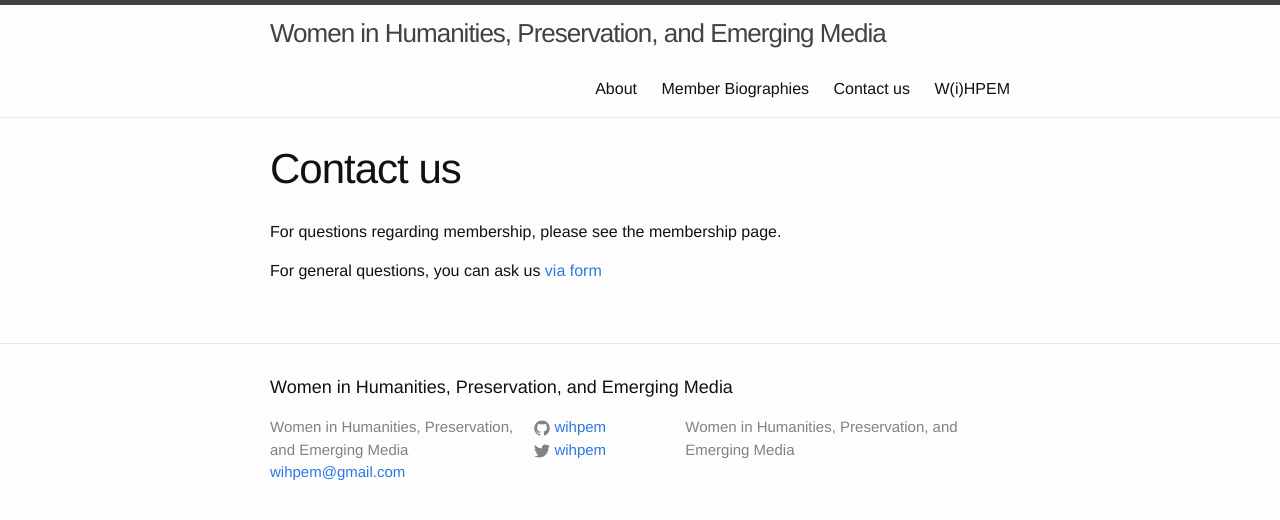
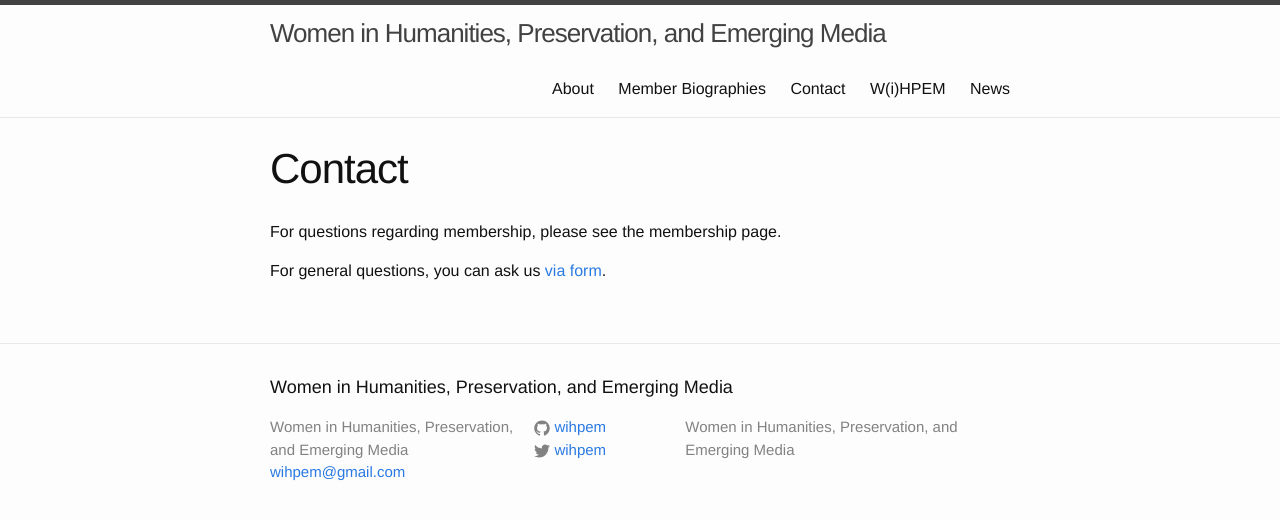
Before and after one commit to wihpem/wihpem.github.io, a Jekyll site: the page built from contact.md, in a window 1280 px wide. Shown: the top 520 px of the page. Built offline with Jekyll 4.4.1, drawn with Linux system fonts in a browser that asks for light colours.

```diff
--- a/contact.md
+++ b/contact.md
@@ -1,9 +1,9 @@
 ---
 layout: page
-title: Contact us
+title: Contact
 permalink: /contact/
 ---
 
 For questions regarding membership, please see the membership page.
 
-For general questions, you can ask us <a target="_blank" href="https://docs.google.com/forms/d/15ODIG1BeDDP_NTl10bgLIaKEW-0QvkFzIcZ2ocn-xZE/viewform?usp=send_form">via form</a>
+For general questions, you can ask us <a target="_blank" href="https://docs.google.com/forms/d/15ODIG1BeDDP_NTl10bgLIaKEW-0QvkFzIcZ2ocn-xZE/viewform?usp=send_form">via form</a>.
```
Also changed, not shown: news.md (+8 -0 lines).
